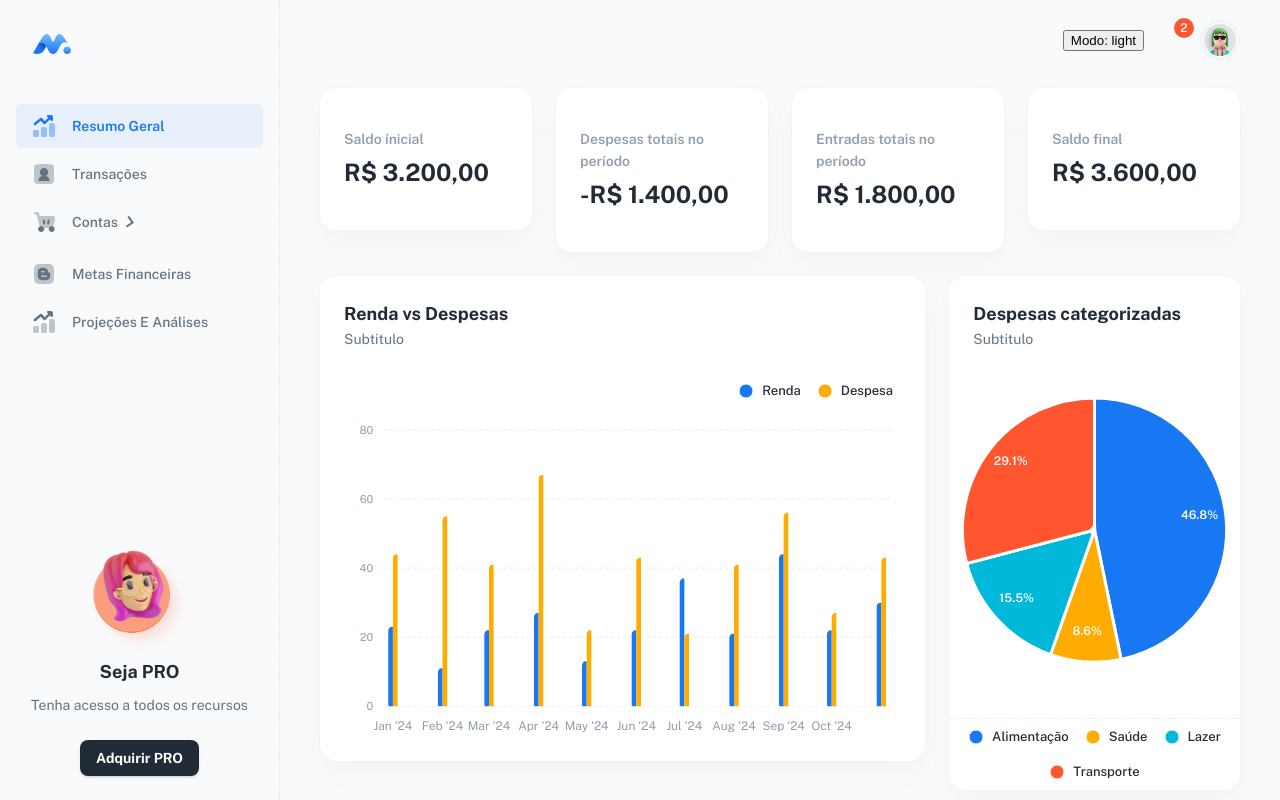
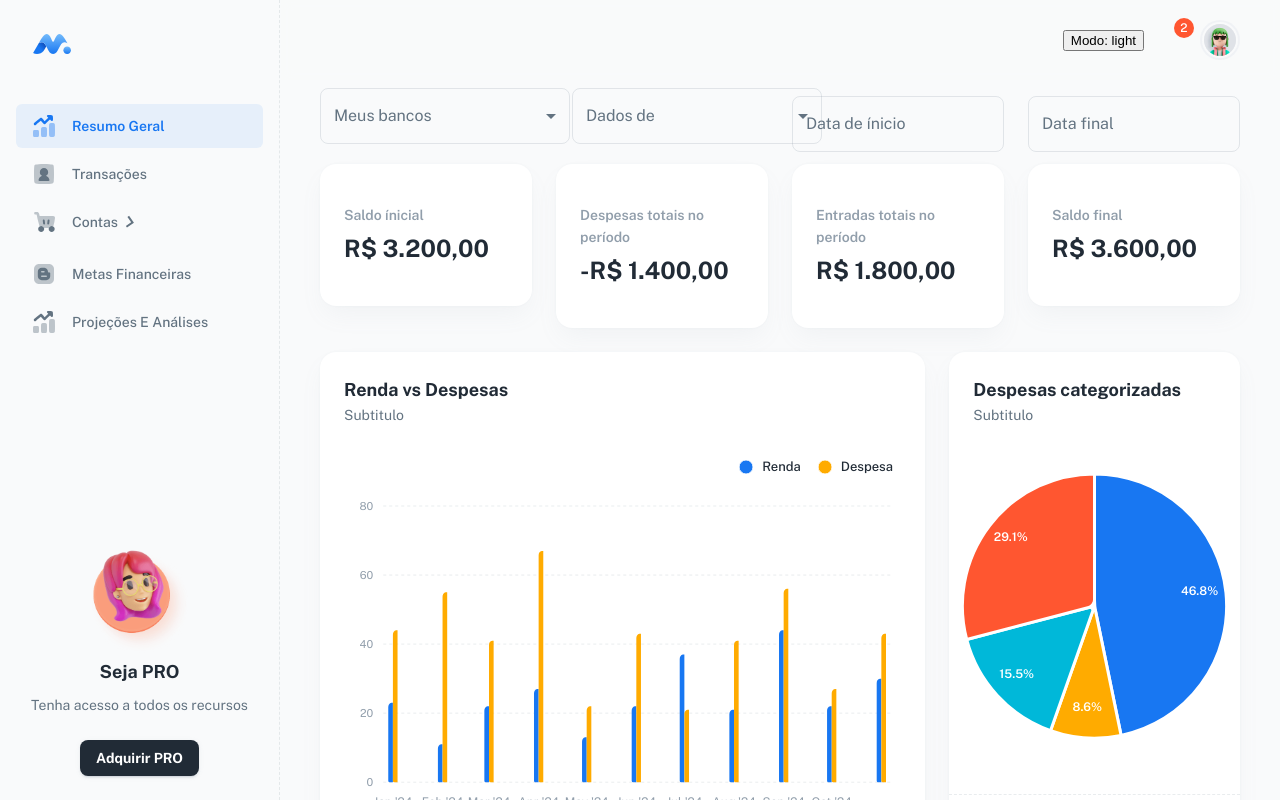
Before and after one commit to IgorCantos/TWB, a React (Vite) app: page / in a window 1280 px wide. Shown: the top 800 px of the page. Built offline with nearby package versions, Linux system fonts and the light colour scheme; some icons are missing.

Commit message:
chore: add date picker

```diff
--- a/package.json
+++ b/package.json
@@ -27,8 +27,10 @@
     "@mui/icons-material": "^5.15.18",
     "@mui/lab": "^5.0.0-alpha.147",
     "@mui/material": "^5.14.12",
+    "@mui/x-date-pickers": "^7.5.1",
     "apexcharts": "^3.43.0",
     "date-fns": "^2.30.0",
+    "dayjs": "^1.11.11",
     "history": "^5.3.0",
     "lodash": "^4.17.21",
     "numeral": "^2.0.6",
--- a/src/sections/overview/view/app-view.jsx
+++ b/src/sections/overview/view/app-view.jsx
@@ -1,6 +1,17 @@
+import { useState } from 'react'
 import Container from '@mui/material/Container';
 import Grid from '@mui/material/Unstable_Grid2';
-
+import OutlinedInput from '@mui/material/OutlinedInput';
+import InputLabel from '@mui/material/InputLabel';
+import MenuItem from '@mui/material/MenuItem';
+import FormControl from '@mui/material/FormControl';
+import ListItemText from '@mui/material/ListItemText';
+import Select from '@mui/material/Select';
+import Checkbox from '@mui/material/Checkbox';
+import { DemoContainer } from '@mui/x-date-pickers/internals/demo';
+import { AdapterDayjs } from '@mui/x-date-pickers/AdapterDayjs';
+import { LocalizationProvider } from '@mui/x-date-pickers/LocalizationProvider';
+import { DatePicker } from '@mui/x-date-pickers/DatePicker';
 import { applyBrlMask } from 'src/utils/format-number';
 
 import AppCurrentVisits from '../app-current-visits';
@@ -11,9 +22,104 @@ import AppConversionRates from '../app-conversion-rates';
 // ----------------------------------------------------------------------
 
 export default function AppView() {
+  const ITEM_HEIGHT = 48;
+  const ITEM_PADDING_TOP = 8;
+  const MenuProps = {
+    PaperProps: {
+      style: {
+        maxHeight: ITEM_HEIGHT * 4.5 + ITEM_PADDING_TOP,
+        width: 250,
+      },
+    },
+  };
+
+  const names = [
+    'Santander',
+    'Itaú',
+  ];
+
+
+  const [personName, setPersonName] = useState([]);
+
+  const handleChange = event => {
+    const {
+      target: { value },
+    } = event;
+    setPersonName(
+      // On autofill we get a stringified value.
+      typeof value === 'string' ? value.split(',') : value,
+    );
+  };
+
+
+  const [age, setAge] = useState('');
+
+  const handleChange2 = event => {
+    setAge(event.target.value);
+  };
+
+
   return (
     <Container maxWidth="xl">
 
+      <Grid container spacing={3}>
+        <Grid xs={12} sm={6} md={3}>
+          <FormControl sx={{ width: 250 }}>
+            <InputLabel id="bank-select-label">Meus bancos</InputLabel>
+            <Select
+              labelId="bank-select-label"
+              id="bank-select-checkbox"
+              multiple
+              value={personName}
+              onChange={handleChange}
+              input={<OutlinedInput label="Meus bancos" />}
+              renderValue={(selected) => selected.join(', ')}
+              MenuProps={MenuProps}
+            >
+              {names.map((name) => (
+                <MenuItem key={name} value={name}>
+                  <Checkbox checked={personName.indexOf(name) > -1} />
+                  <img src='/assets/icons/ic_flag_en.svg' alt='oi' />
+                  <ListItemText primary={name} />
+                </MenuItem>
+              ))}
+            </Select>
+          </FormControl>
+        </Grid>
+
+        <Grid xs={12} sm={6} md={3}>
+          <FormControl sx={{ marginLeft: 2, width: 250 }}>
+            <InputLabel id="demo-simple-select-label">Dados de</InputLabel>
+            <Select
+              labelId="demo-simple-select-label"
+              id="demo-simple-select"
+              value={age}
+              label="Dados de"
+              onChange={handleChange2}
+            >
+              <MenuItem value={10}>Extrato de conta</MenuItem>
+              <MenuItem value={20}>Cartões de crédito e débito</MenuItem>
+            </Select>
+          </FormControl>
+        </Grid>
+
+        <Grid xs={12} sm={6} md={3}>
+          <LocalizationProvider dateAdapter={AdapterDayjs} >
+            <DemoContainer components={['DatePicker']}>
+              <DatePicker label="Data de ínicio" />
+            </DemoContainer>
+          </LocalizationProvider>
+        </Grid>
+
+        <Grid xs={12} sm={6} md={3}>
+          <LocalizationProvider dateAdapter={AdapterDayjs} >
+            <DemoContainer components={['DatePicker']}>
+              <DatePicker label="Data final" />
+            </DemoContainer>
+          </LocalizationProvider>
+        </Grid>
+
+      </Grid>
 
       <Grid container spacing={3}>
         <Grid xs={12} sm={6} md={3}>
```
Also changed, not shown: 1 other file (tests, documents, lock files or other folders).
